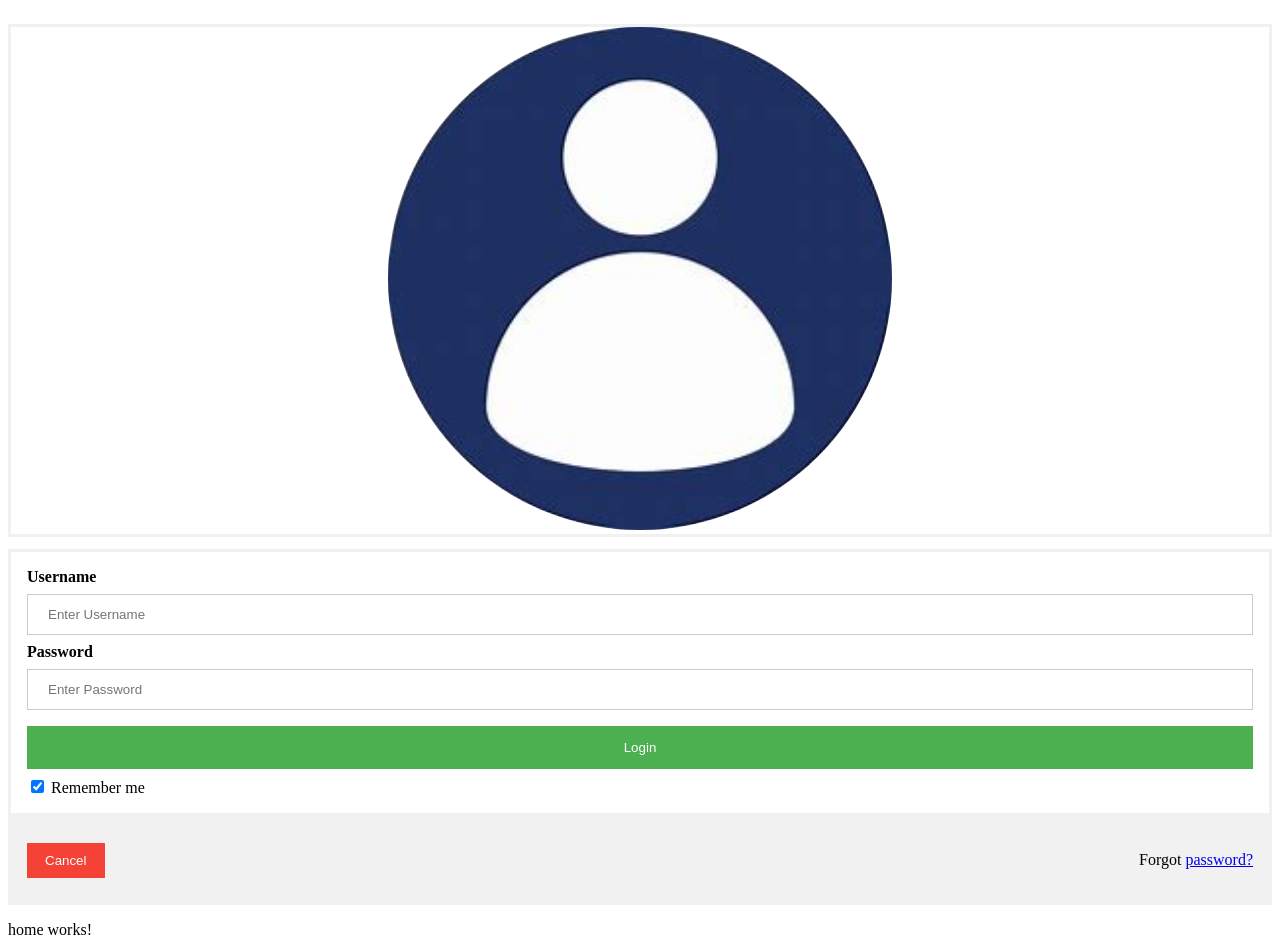
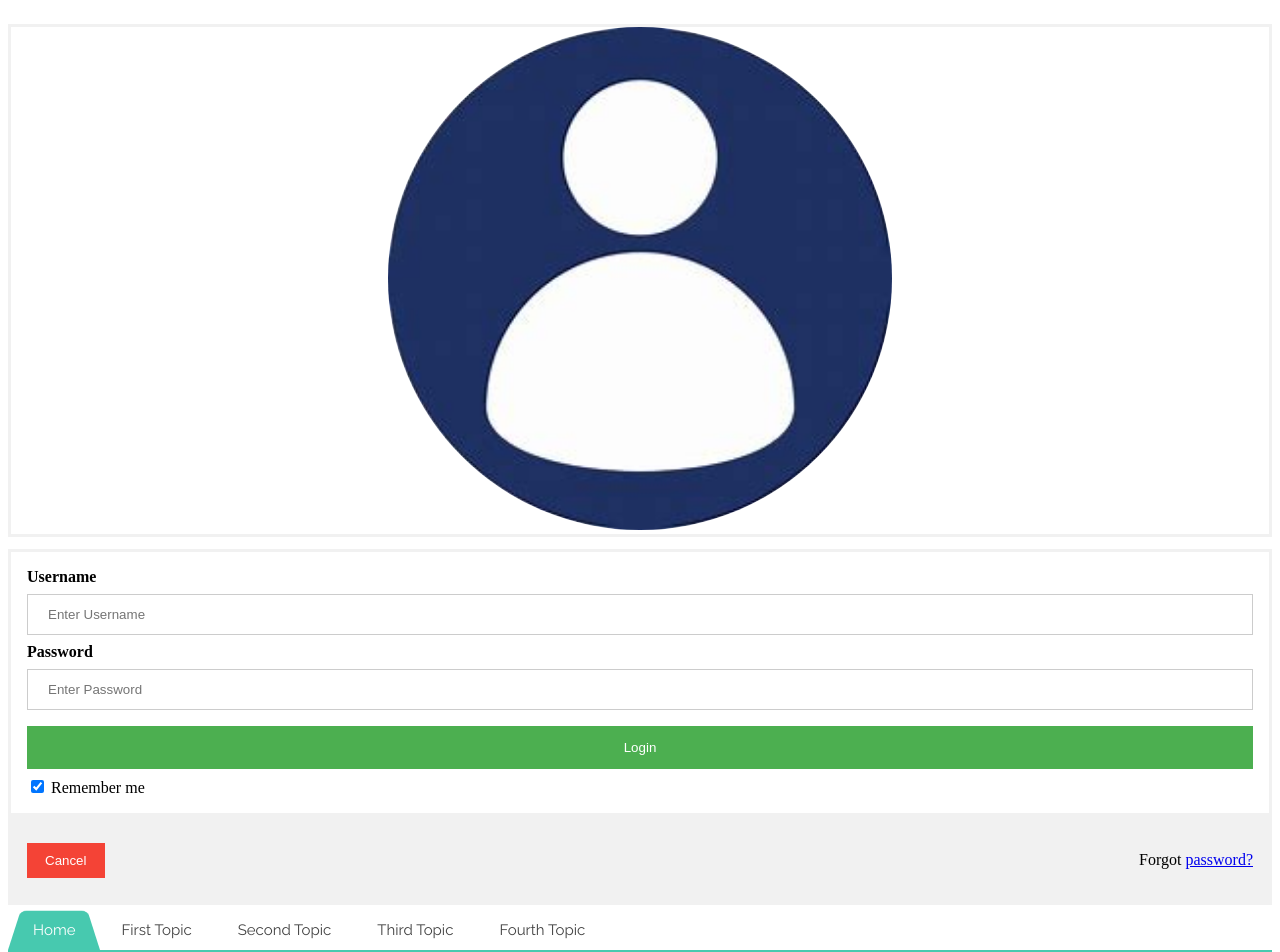
Before and after one commit to mnk-dotcom/demo, an Angular app: page /home in a window 1280 px wide. Shown: the top 952 px of the page. Built offline with nearby package versions, Linux system fonts and the light colour scheme.

Commit message:
chore: add home page

```diff
--- a/src/app/home/home.component.css
+++ b/src/app/home/home.component.css
@@ -0,0 +1,97 @@
+@import url(http://fonts.googleapis.com/css?family=Raleway);
+#cssmenu,
+#cssmenu ul,
+#cssmenu ul li,
+#cssmenu ul li a {
+  margin: 0;
+  padding: 0;
+  border: 0;
+  list-style: none;
+  line-height: 1;
+  display: block;
+  position: relative;
+  -webkit-box-sizing: border-box;
+  -moz-box-sizing: border-box;
+  box-sizing: border-box;
+}
+#cssmenu:after,
+#cssmenu > ul:after {
+  content: ".";
+  display: block;
+  clear: both;
+  visibility: hidden;
+  line-height: 0;
+  height: 0;
+}
+#cssmenu {
+  width: auto;
+  border-bottom: 3px solid #47c9af;
+  font-family: Raleway, sans-serif;
+  line-height: 1;
+}
+#cssmenu ul {
+  background: #ffffff;
+}
+#cssmenu > ul > li {
+  float: left;
+}
+#cssmenu.align-center > ul {
+  font-size: 0;
+  text-align: center;
+}
+#cssmenu.align-center > ul > li {
+  display: inline-block;
+  float: none;
+}
+#cssmenu.align-right > ul > li {
+  float: right;
+}
+#cssmenu.align-right > ul > li > a {
+  margin-right: 0;
+  margin-left: -4px;
+}
+#cssmenu > ul > li > a {
+  z-index: 2;
+  padding: 18px 25px 12px 25px;
+  font-size: 15px;
+  font-weight: 400;
+  text-decoration: none;
+  color: #444444;
+  -webkit-transition: all .2s ease;
+  -moz-transition: all .2s ease;
+  -ms-transition: all .2s ease;
+  -o-transition: all .2s ease;
+  transition: all .2s ease;
+  margin-right: -4px;
+}
+#cssmenu > ul > li.active > a,
+#cssmenu > ul > li:hover > a,
+#cssmenu > ul > li > a:hover {
+  color: #ffffff;
+}
+#cssmenu > ul > li > a:after {
+  position: absolute;
+  left: 0;
+  bottom: 0;
+  right: 0;
+  z-index: -1;
+  width: 100%;
+  height: 120%;
+  border-top-left-radius: 8px;
+  border-top-right-radius: 8px;
+  content: "";
+  -webkit-transition: all .2s ease;
+  -o-transition: all .2s ease;
+  transition: all .2s ease;
+  -webkit-transform: perspective(5px) rotateX(2deg);
+  -webkit-transform-origin: bottom;
+  -moz-transform: perspective(5px) rotateX(2deg);
+  -moz-transform-origin: bottom;
+  transform: perspective(5px) rotateX(2deg);
+  transform-origin: bottom;
+}
+#cssmenu > ul > li.active > a:after,
+#cssmenu > ul > li:hover > a:after,
+#cssmenu > ul > li > a:hover:after {
+  background: #47c9af;
+}
--- a/src/app/home/home.component.html
+++ b/src/app/home/home.component.html
@@ -1 +1,9 @@
-<p>home works!</p>
+<div id="cssmenu">
+	<ul>
+		<li class="active"><a href="#">Home</a></li>
+		<li><a href="#">First Topic</a></li>
+		<li><a href="#">Second Topic</a></li>
+		<li><a href="#">Third Topic</a></li>
+		<li><a href="#">Fourth Topic</a></li>
+	</ul>
+</div>
```
